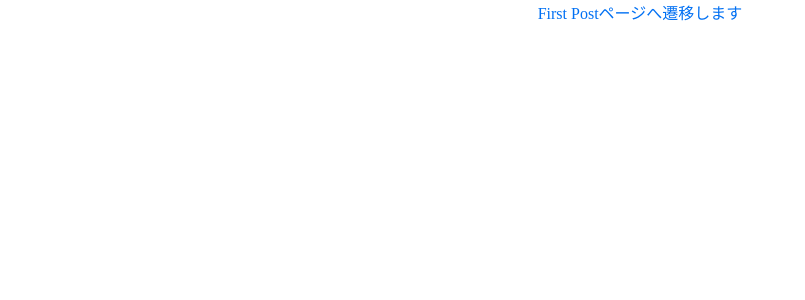
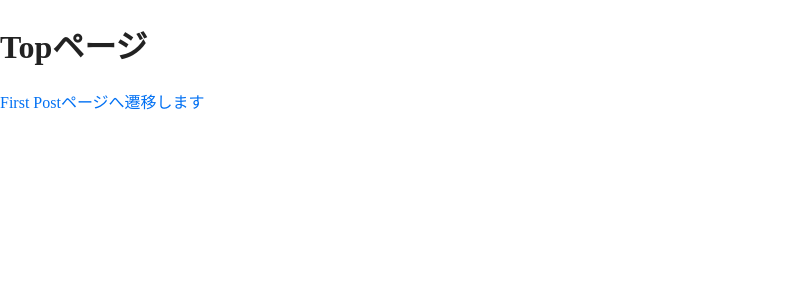
Before and after one commit to kimuniiii/My-Next-Apollo-GraphQL-App, a Next.js app: page /main in a window 1280 px wide. Shown: the top 300 px of the page, without its empty margins (0-805 px from the left). Built offline with nearby package versions, Linux system fonts and the light colour scheme.

Commit message:
Next.jsでクライアンドサイドレンダリングを実現

```diff
--- a/src/pages/main/index.tsx
+++ b/src/pages/main/index.tsx
@@ -1,24 +1,25 @@
 import { NextPage } from 'next';
+import Head from 'next/head';
 import Link from 'next/link';
 import React from 'react';
 import styled from 'styled-components';
 
 const Home: NextPage = () => {
   return (
-    <StHomeRoot>
+    <>
+      <Head>
+        <title>Topページ</title>
+      </Head>
+      <StTitle>Topページ</StTitle>
       <Link href="/posts">
         <a>First Postページへ遷移します</a>
       </Link>
-    </StHomeRoot>
+    </>
   );
 };
 
 export default Home;
 
-const StHomeRoot = styled.main`
-  display: flex;
-  flex-direction: column;
-  justify-content: center;
-  align-items: center;
-  width: 100vw;
+const StTitle = styled.h1`
+  color: ${({ theme }) => theme.colors.primary};
 `;
```
Also changed, not shown: src/pages/posts/index.tsx (+8 -3 lines).
